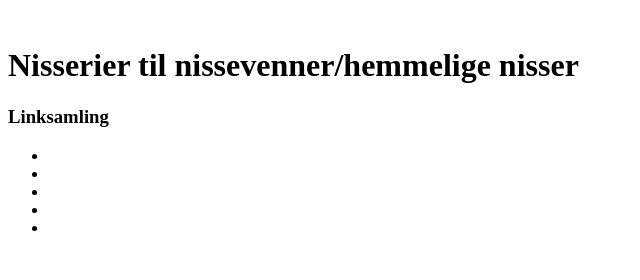
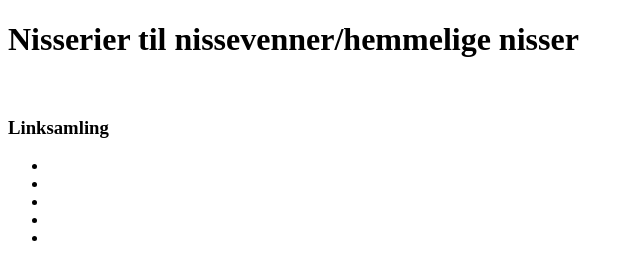
Before and after one commit to michellemotivates/nisserier, a plain HTML site: page index.html in a window 1280 px wide. Shown: the whole page, without its empty margins (0-640 px from the left). Drawn offline with Linux system fonts and the light colour scheme.

Commit message:
Update index.html

```diff
--- a/index.html
+++ b/index.html
@@ -4,13 +4,13 @@
 <head>
     <meta charset="utf-8">
     <meta name="viewport" content="width=device-width, initial-scale=1.0">
-    <link rel="stylesheet" href=""><img alt="" width="0" height="0" src="">
+    <link rel="stylesheet" href="css/styles.css">
     <title>Nisserier til nissevenner</title>
 </head>
 
 <body>
     <h1>Nisserier til nissevenner/hemmelige nisser</h1>
-
+<img alt="" width="0" height="0" src="">
     <h3>Linksamling</h3>
     <ul>
         <li></li>
```
